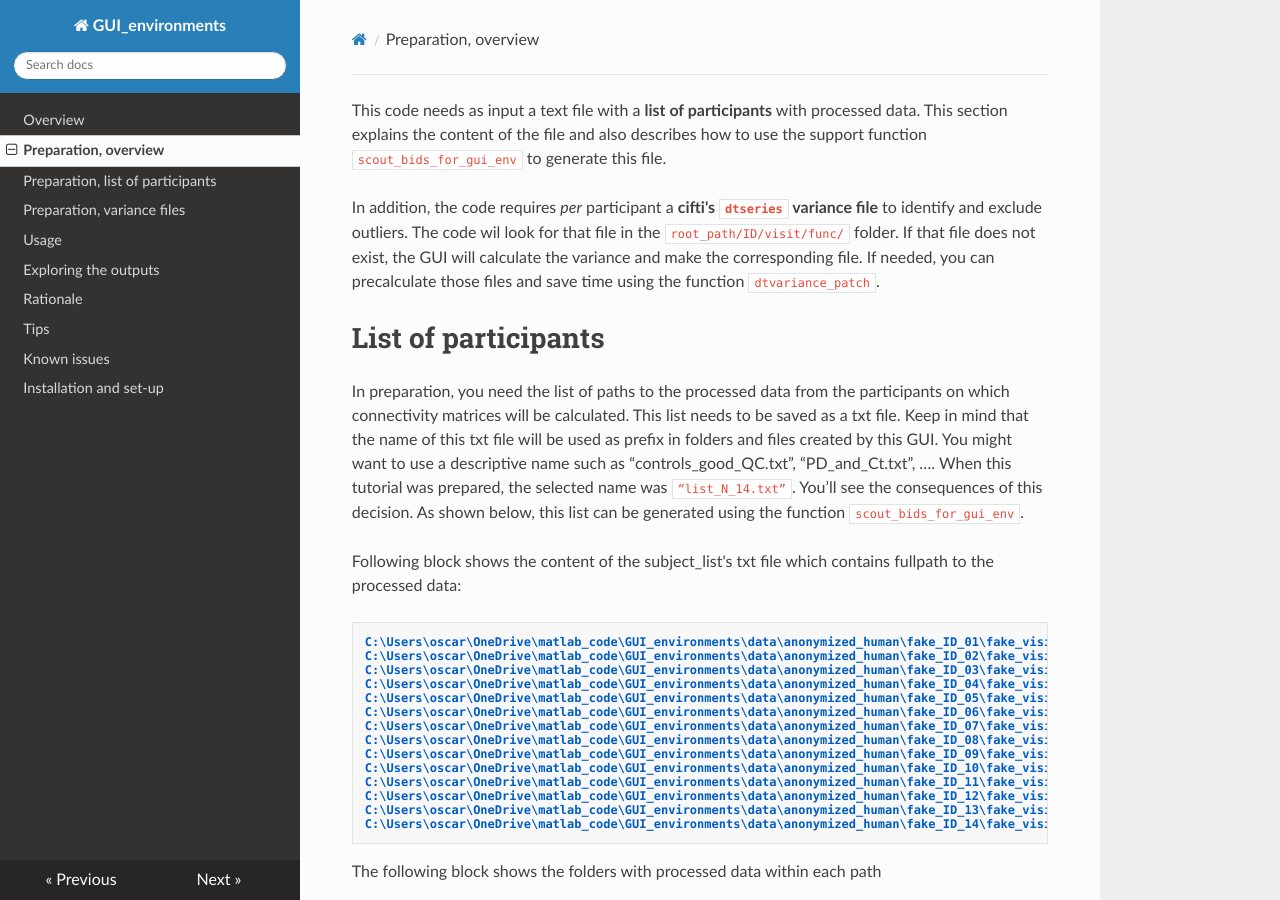
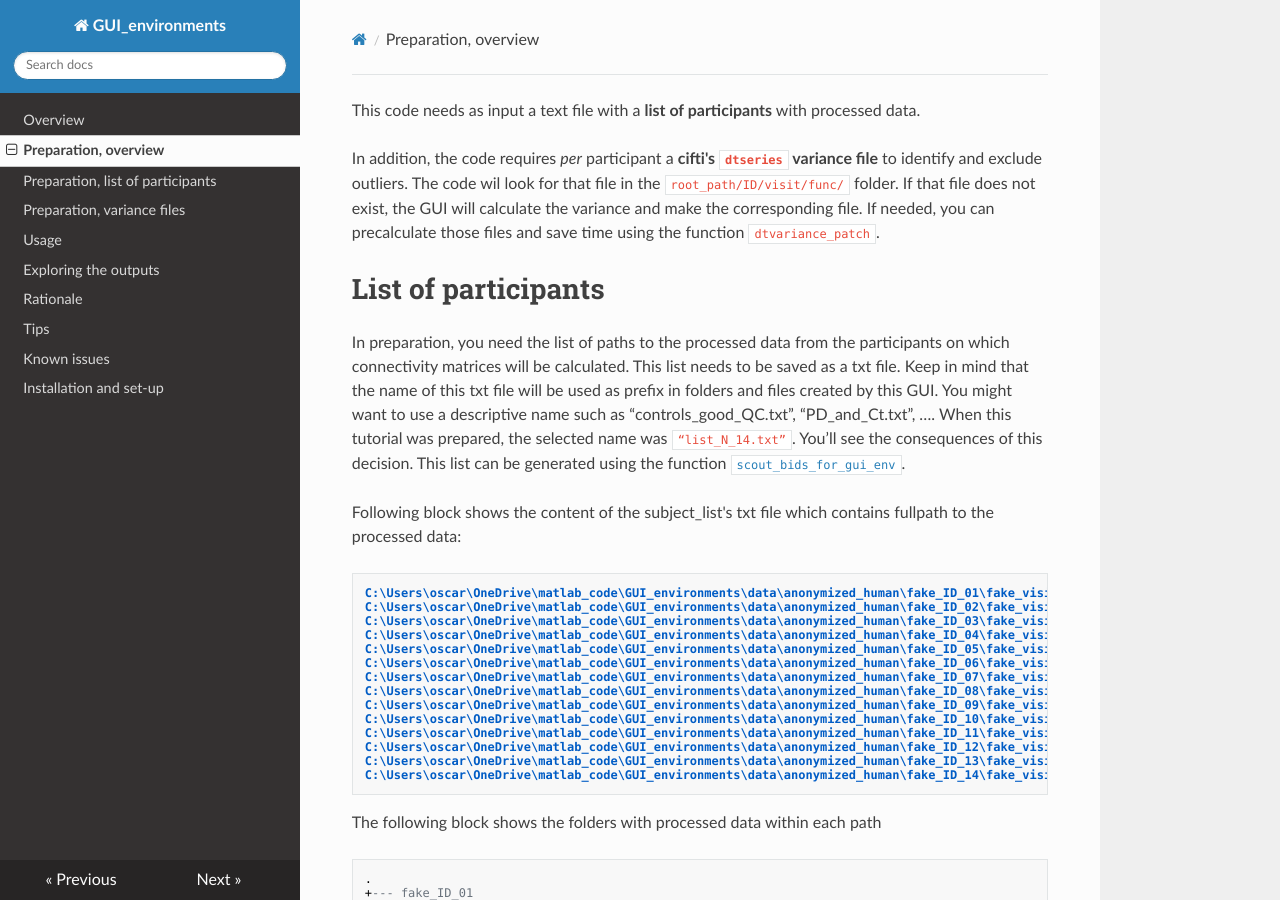
Before and after one commit to omiranda/GUI_environments_documentation, an MkDocs documentation site: the page built from docs/prep.md, in a window 1280 px wide and 900 px high. Built offline with MkDocs 1.6.1, drawn with Linux system fonts in a browser that asks for light colours; nearby versions of some CDN libraries; old or Windows-style settings are respelled for this version of MkDocs.

Commit message:
Update prep.md

````diff
--- a/docs/prep.md
+++ b/docs/prep.md
@@ -1,13 +1,11 @@
-This code needs as input a text file with a **list of participants** with processed data. This section explains the content of the file and also describes how to use the support function `scout_bids_for_gui_env` to generate this file.
+This code needs as input a text file with a **list of participants** with processed data.
 
 In addition, the code requires *per* participant a **cifti's `dtseries` variance file** to identify and exclude outliers. The code wil look for that file in the `root_path/ID/visit/func/` folder. If that file does not exist, the GUI will calculate the variance and make the corresponding file. If needed, you can precalculate those files and save time using the function `dtvariance_patch`.
 
 
-
 # List of participants
 
-
-In preparation, you need the list of paths to the processed data from the participants on which connectivity matrices will be calculated. This list needs to be saved as a txt file. Keep in mind that the name of this txt file will be used as prefix in folders and files created by this GUI. You might want to use a descriptive name such as “controls_good_QC.txt”, “PD_and_Ct.txt”, …. When this tutorial was prepared, the selected name was `“list_N_14.txt”`. You’ll see the consequences of this decision. As shown below, this list can be generated using the function `scout_bids_for_gui_env`.
+In preparation, you need the list of paths to the processed data from the participants on which connectivity matrices will be calculated. This list needs to be saved as a txt file. Keep in mind that the name of this txt file will be used as prefix in folders and files created by this GUI. You might want to use a descriptive name such as “controls_good_QC.txt”, “PD_and_Ct.txt”, …. When this tutorial was prepared, the selected name was `“list_N_14.txt”`. You’ll see the consequences of this decision. This list can be generated using the function [`scout_bids_for_gui_env`](prep_list.md).
 
 
 Following block shows the content of the subject_list's txt file which contains fullpath to the processed data:
@@ -83,7 +81,7 @@ The following block shows the folders with processed data within each path
 ```
 # Variance files
 
-To identify outliers based on bold data across grayoordinates, the GUI_environments look for a txt file that conteins, for each frame, the variance across grayordinates. The `GUI_environments` look for that file in the BIDS folders or at an alternative path provided by the user. You can pre-calculate that variance file using the function [`dtvariance_patch`](prep_varriance.md)
+To identify outliers based on bold data across grayoordinates, the GUI_environments look for a txt file that conteins, for each frame, the variance across grayordinates. The `GUI_environments` look for that file in the BIDS folders or at an alternative path provided by the user. You can pre-calculate that variance file using the function [`dtvariance_patch`](prep_variance.md)
 
 Following block shows the list of variance files  for the example used in this tutorial:
 
````
